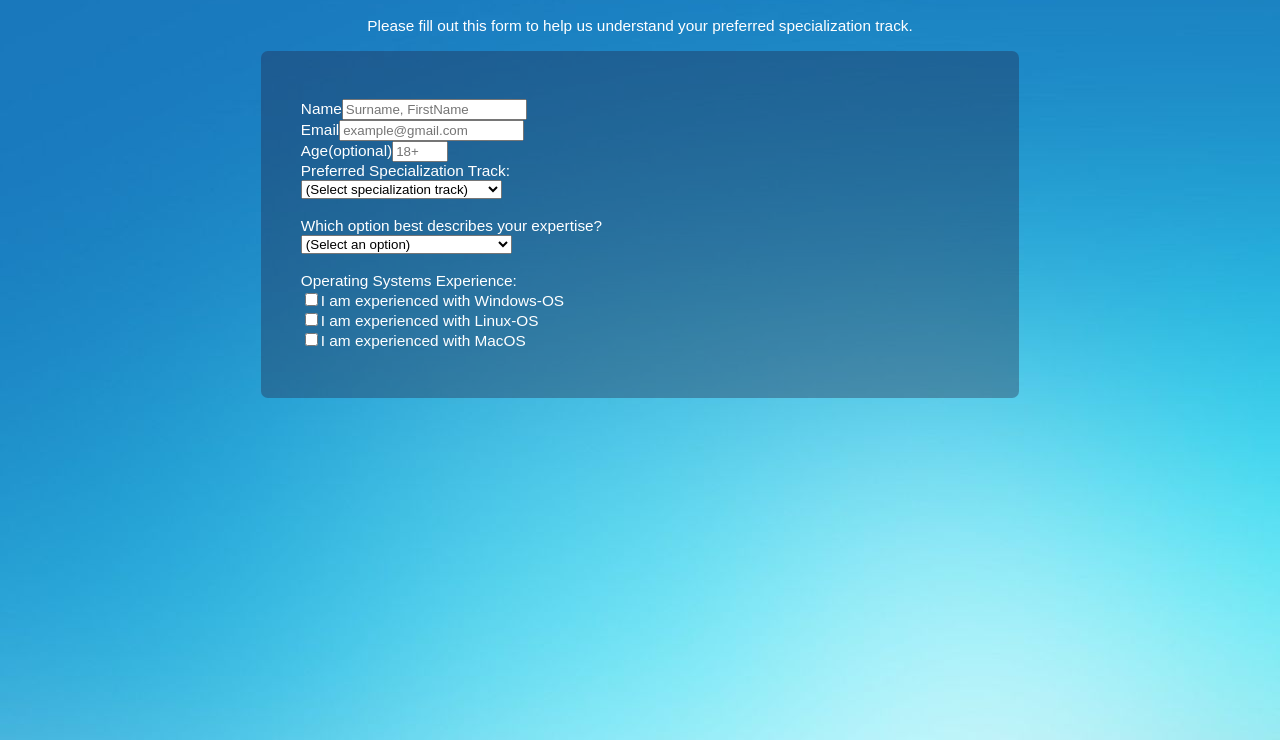
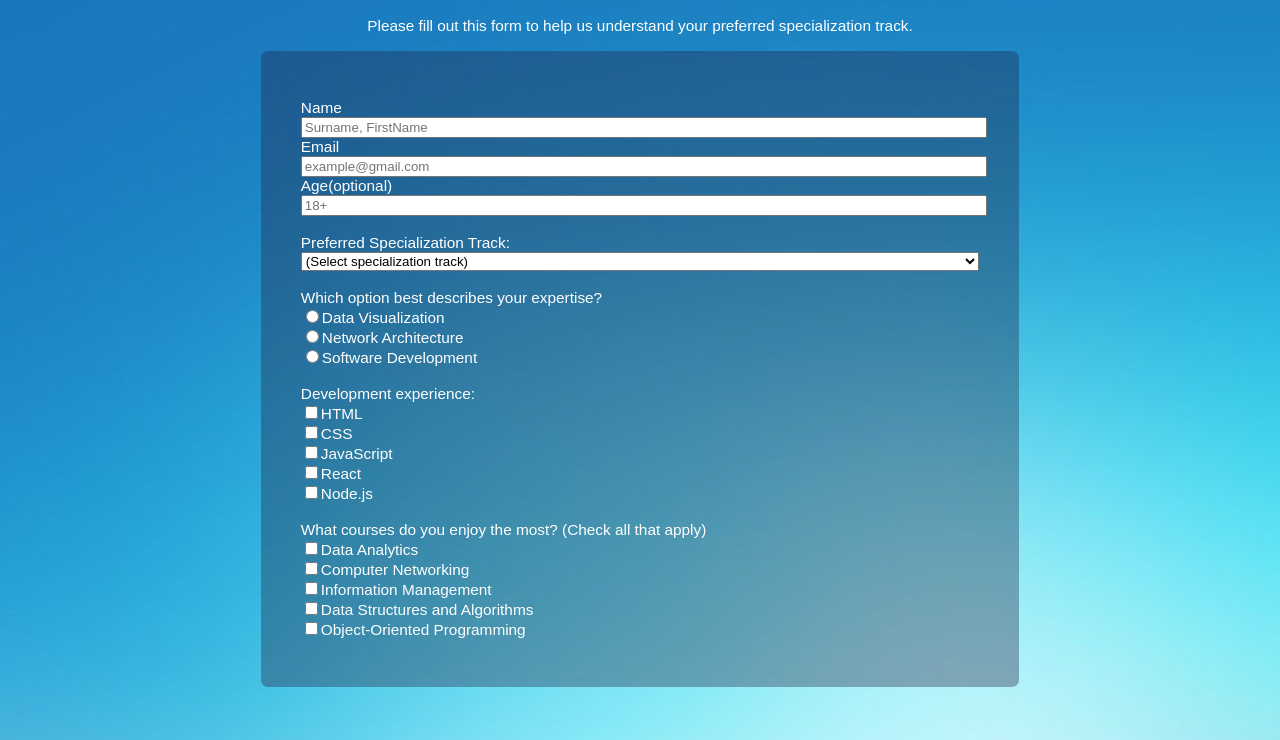
Before and after one commit to eyronjohn/survey-form, a plain HTML site: page index.html in a window 1280 px wide. Shown: the part 60-800 px from the top of the page. Drawn offline with Linux system fonts and the light colour scheme.

Commit message:
Added courses form

```diff
--- a/index.html
+++ b/index.html
@@ -12,11 +12,12 @@
     <p>Please fill out this form to help us understand your preferred specialization track.</p>
     <div class="main">
         <form class="survey-form">
-            <div> <!--input fields-->
+            <div class="personal-info"> <!--input fields-->
                 <label for="fname">Name<input id="fname" name="fname" type="text" required placeholder="Surname, FirstName" /></label>
                 <label for="email">Email<input id="email" name="email" type="text" required placeholder="example@gmail.com"/>  </label>
                 <label for="age">Age(optional)<input type="number" id="age" name="age" min="18" max="30" placeholder="18+"></label>
 
+                <br>
                 <label for="specialization">Preferred Specialization Track:</label>
                 <select id="specialization" name="specialization">
                     <option value="">(Select specialization track)</option>
@@ -29,19 +30,31 @@
             <br>
             <div> <!--dropdown-div-->
                 <label for="option">Which option best describes your expertise?</label>
-                <select id="option" name="option">
-                    <option value="">(Select an option)</option>
-                    <option value="1">Data Visualization and Analysis</option>
-                    <option value="2">Architecture and Configuration</option>
-                    <option value="3">Programming and Development</option>
-                  </select
+                <label for="data"><input type="radio" name="radio" value="data">Data Visualization</label>
+                <label for="net"><input type="radio" name="radio" value="net">Network Architecture</label>
+                <label for="web"><input type="radio" name="radio" value="web">Software Development</label>
             </div>
-            <br><br>
-            <div> <!--operating system experience-->
-                <label for="os">Operating Systems Experience:</label>
-                <label for="windows"><input type="checkbox" name="checkbox" value="windows">I am experienced with Windows-OS</label>
-                <label for="linux"><input type="checkbox" name="checkbox" value="linux">I am experienced with Linux-OS</label>
-                <label for="macos"><input type="checkbox" name="checkbox" value="macos">I am experienced with MacOS</label>
+            <br>
+            <div> <!--development experience-->
+                <label for="os">Development experience:</label>
+                <label for="html"><input type="checkbox" name="checkbox" value="html">HTML</label>
+                <label for="css"><input type="checkbox" name="checkbox" value="css">CSS</label>
+                <label for="js"><input type="checkbox" name="checkbox" value="js">JavaScript</label>
+                <label for="react"><input type="checkbox" name="checkbox" value="js">React</label>
+                <label for="node"><input type="checkbox" name="checkbox" value="js">Node.js</label>
+            </div>
+            <br>
+
+            <div> <!--career-->
+                <label for="os">What courses do you enjoy the most? (Check all that apply)</label>
+                <!--
+                <p>What courses do you enjoy the most? (Check all that apply)</p>
+                -->
+                <label for="data"><input type="checkbox" name="checkbox" value="data">Data Analytics</label>
+                <label for="net"><input type="checkbox" name="checkbox" value="net">Computer Networking</label>
+                <label for="im"><input type="checkbox" name="checkbox" value="im">Information Management</label>
+                <label for="dsa"><input type="checkbox" name="checkbox" value="dsa">Data Structures and Algorithms</label>
+                <label for="oop"><input type="checkbox" name="checkbox" value="oop">Object-Oriented Programming</label>
             </div>
         </form>
     </div>
--- a/styles.css
+++ b/styles.css
@@ -32,3 +32,21 @@ label{
     padding: 3rem 2.5rem;
     border-radius: 7px;
 }
+
+select{
+    width: 100%;
+}
+
+.personal-info input{
+    width: 100%;
+}
+
+.apply{
+    margin-left: 0.99rem;
+    font-size: 0.9rem;
+    color: #e4e4e4;
+}
+
+option{
+    font-size: 1.0vw;
+}
```
